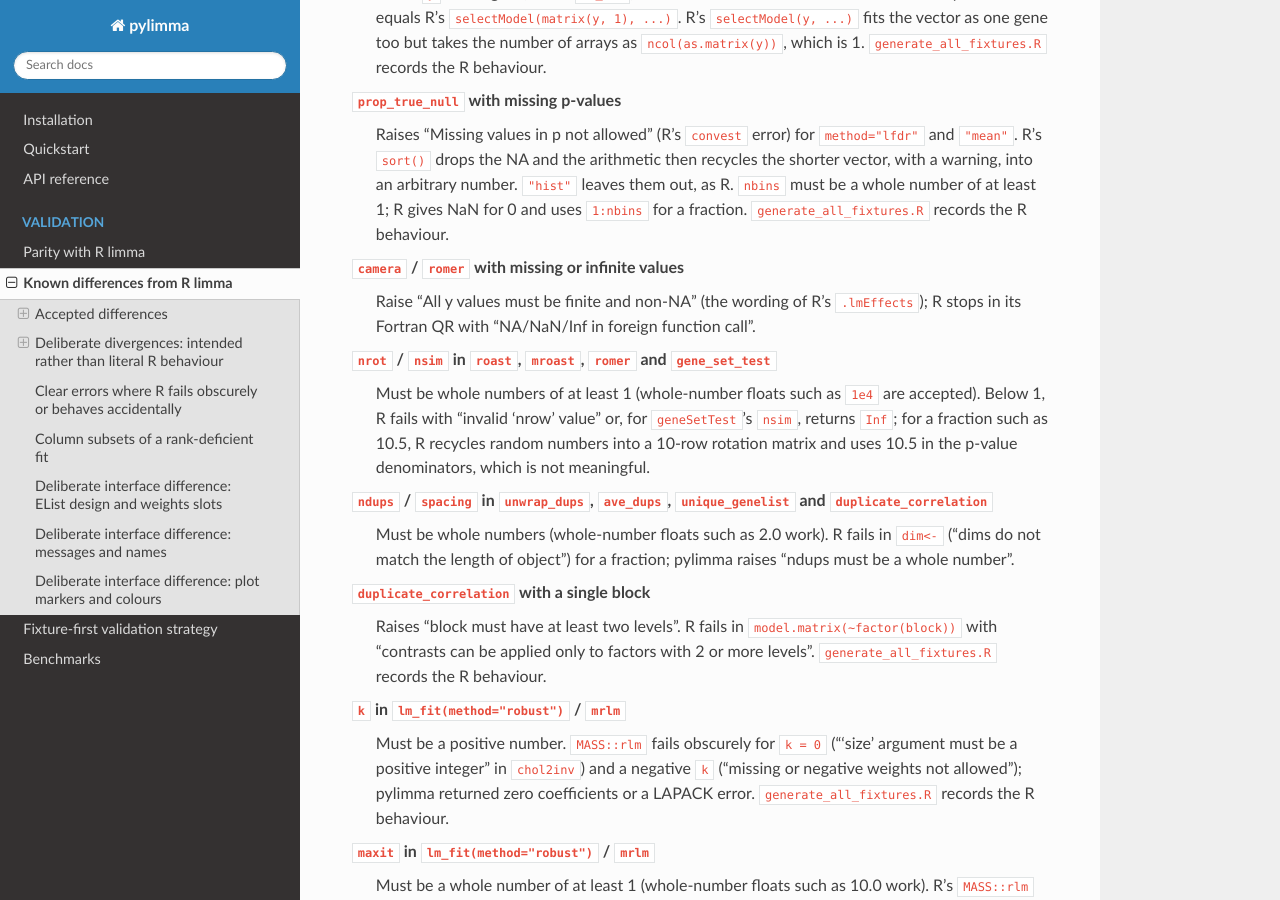
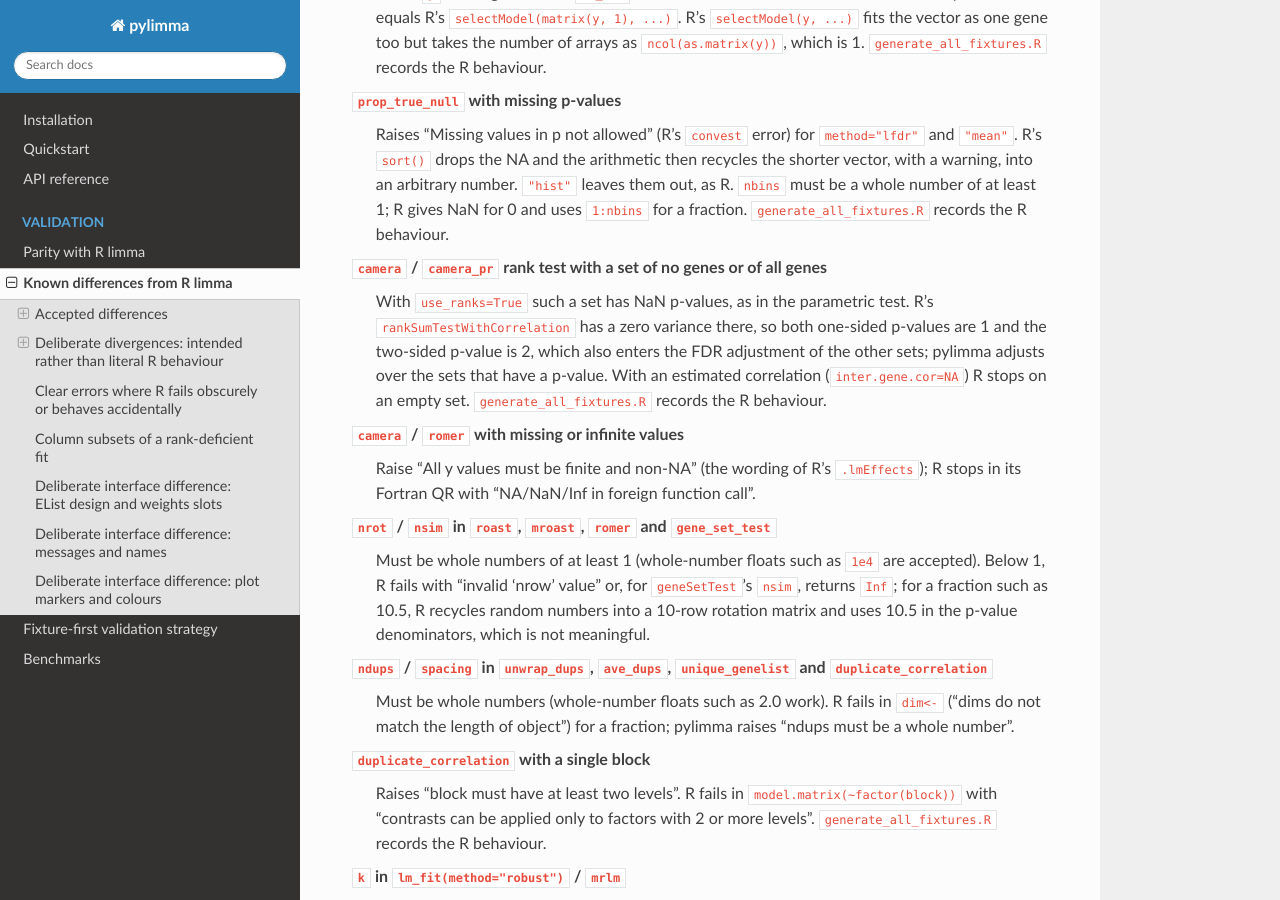
Before and after one commit to john-mulvey/pylimma, a Sphinx documentation site: the page built from docs/validation/known_differences.rst, in a window 1280 px wide and 900 px high, scrolled down 10308 px. Built offline with Sphinx 7.4.7 and the Read the Docs theme 3.1.0, drawn with Linux system fonts in a browser that asks for light colours; pages that are not in the unit, such as notebooks, are missing from menus.

Commit message:
camera, camera_pr: rank test of an empty or all-genes set is NaN
With use_ranks=True an empty set already gave NaN, but the comment said R
stops there, which is true only when the correlation is estimated; with
the default fixed inter.gene.cor R's rankSumTestWithCorrelation has a zero
variance and gives a p-value of 2. A set of all genes still gave R's 2, so
the two degenerate sets were treated differently. Both now give NaN, as
camera's parametric test does, and the FDR is adjusted over the other
sets. Recorded in known_differences.rst, with R's p-value of 2 checked by a
stopifnot. Found by the behaviour review of release/0.3.0.

```diff
--- a/docs/validation/known_differences.rst
+++ b/docs/validation/known_differences.rst
@@ -555,6 +555,15 @@ A missing ``block`` label (``lm_fit``, ``gls_series``, ``voom``, ``duplicate_cor
     whole number of at least 1; R gives NaN for 0 and uses ``1:nbins`` for
     a fraction. ``generate_all_fixtures.R`` records the R behaviour.
 
+``camera`` / ``camera_pr`` rank test with a set of no genes or of all genes
+    With ``use_ranks=True`` such a set has NaN p-values, as in the
+    parametric test. R's ``rankSumTestWithCorrelation`` has a zero variance
+    there, so both one-sided p-values are 1 and the two-sided p-value is 2,
+    which also enters the FDR adjustment of the other sets; pylimma adjusts
+    over the sets that have a p-value. With an estimated correlation
+    (``inter.gene.cor=NA``) R stops on an empty set. ``generate_all_fixtures.R``
+    records the R behaviour.
+
 ``camera`` / ``romer`` with missing or infinite values
     Raise "All y values must be finite and non-NA" (the wording of R's
     ``.lmEffects``); R stops in its Fortran QR with "NA/NaN/Inf in foreign
```
Also changed, not shown: CHANGELOG.md (+4 -1 lines), 4 other files.
